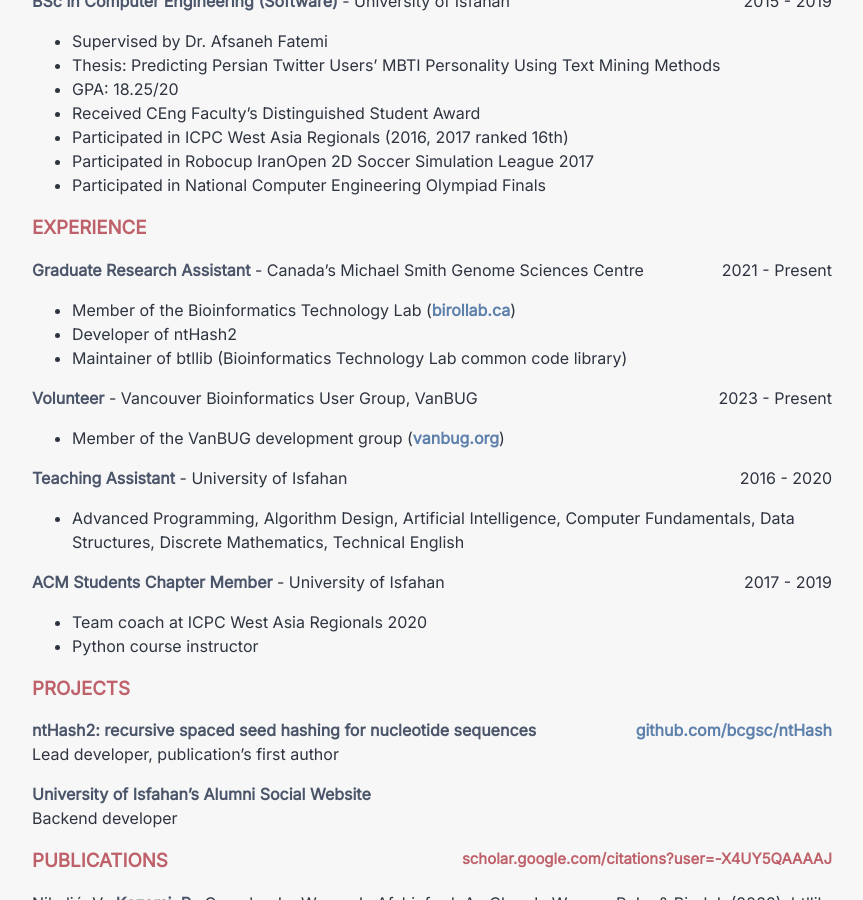
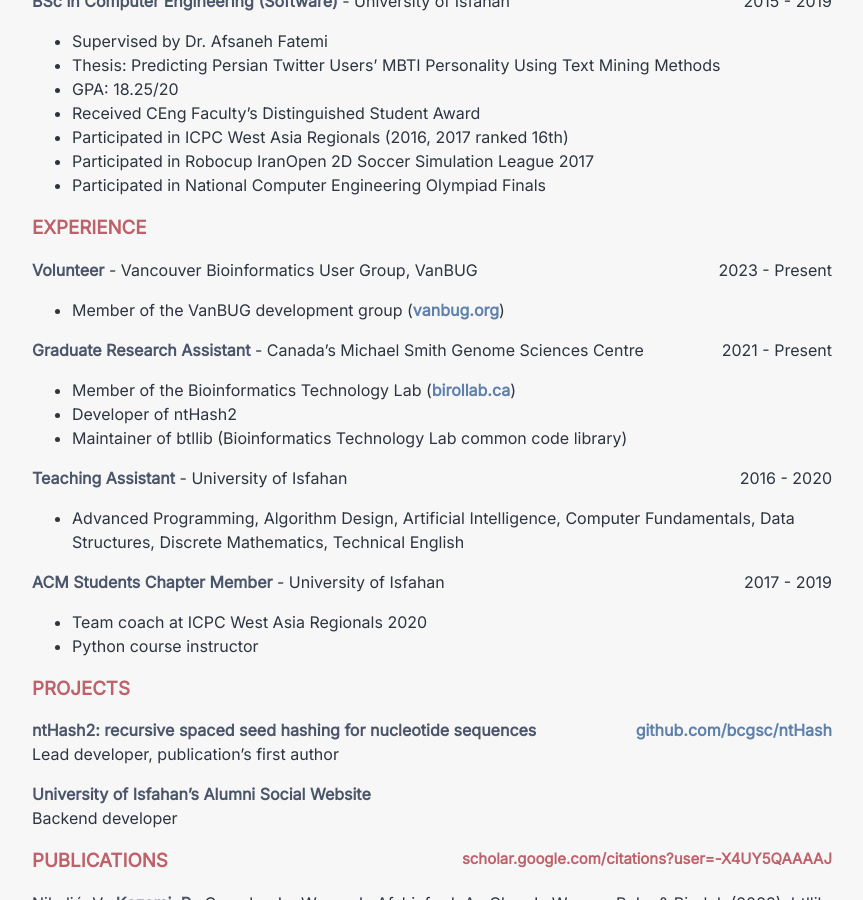
Before and after one commit to parham-k/parham-k.github.io, a Jekyll site: the page built from cv.md, in a window 1280 px wide and 900 px high, scrolled down 695 px. Shown: the whole window, without its empty margins (208-1071 px from the left). Built offline with Jekyll 4.4.1, drawn with Linux system fonts in a browser that asks for light colours.

Commit message:
Update CV

```diff
--- a/cv.md
+++ b/cv.md
@@ -34,15 +34,15 @@ title: CV
 
 ### EXPERIENCE
 
+**Volunteer** - Vancouver Bioinformatics User Group, VanBUG
+<span style="float: right; ">2023 - Present</span>
+- Member of the VanBUG development group ([vanbug.org](https://www.vanbug.org/))
+
 **Graduate Research Assistant** - Canada's Michael Smith Genome Sciences Centre
 <span style="float: right; ">2021 - Present</span>
 - Member of the Bioinformatics Technology Lab ([birollab.ca](https://birollab.ca))
 - Developer of ntHash2
 - Maintainer of btllib (Bioinformatics Technology Lab common code library)
-
-**Volunteer** - Vancouver Bioinformatics User Group, VanBUG
-<span style="float: right; ">2023 - Present</span>
-- Member of the VanBUG development group ([vanbug.org](https://www.vanbug.org/))
 
 **Teaching Assistant** - University of Isfahan
 <span style="float: right; ">2016 - 2020</span>
```
